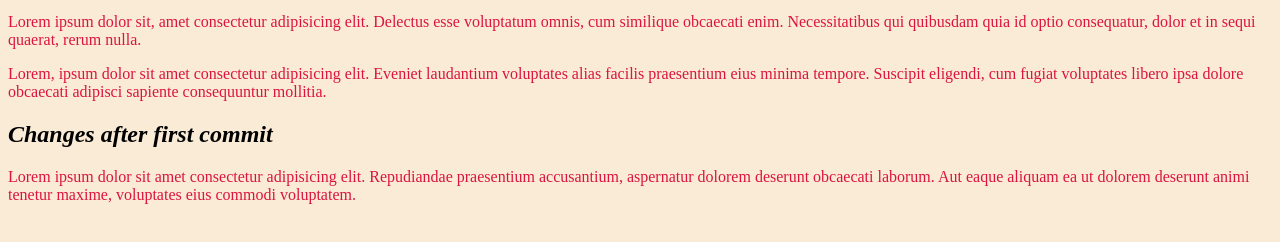
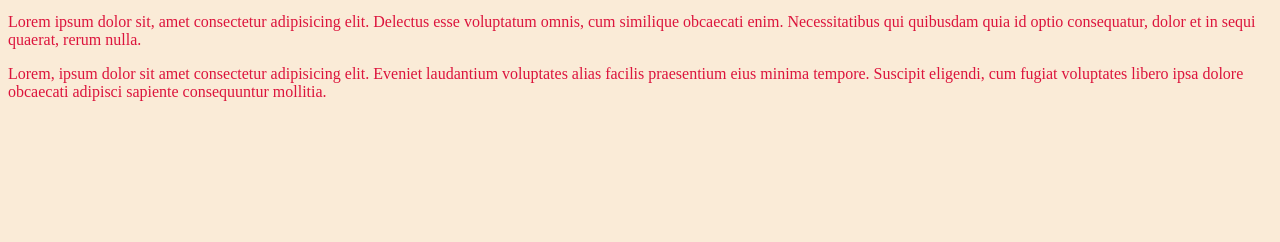
Before and after one commit to jesperkling/git-tests, a plain HTML site: page index.html in a window 1280 px wide. Shown: the part 38-280 px from the top of the page. Drawn offline with Linux system fonts and the light colour scheme.

Commit message:
deleted last headline and paragraph

```diff
--- a/index.html
+++ b/index.html
@@ -25,15 +25,6 @@
       adipisci sapiente consequuntur mollitia.
     </p>
 
-    <h2>Changes after first commit</h2>
-
-    <p>
-      Lorem ipsum dolor sit amet consectetur adipisicing elit. Repudiandae
-      praesentium accusantium, aspernatur dolorem deserunt obcaecati laborum.
-      Aut eaque aliquam ea ut dolorem deserunt animi tenetur maxime, voluptates
-      eius commodi voluptatem.
-    </p>
-
     <script src="script.js"></script>
   </body>
 </html>
```
